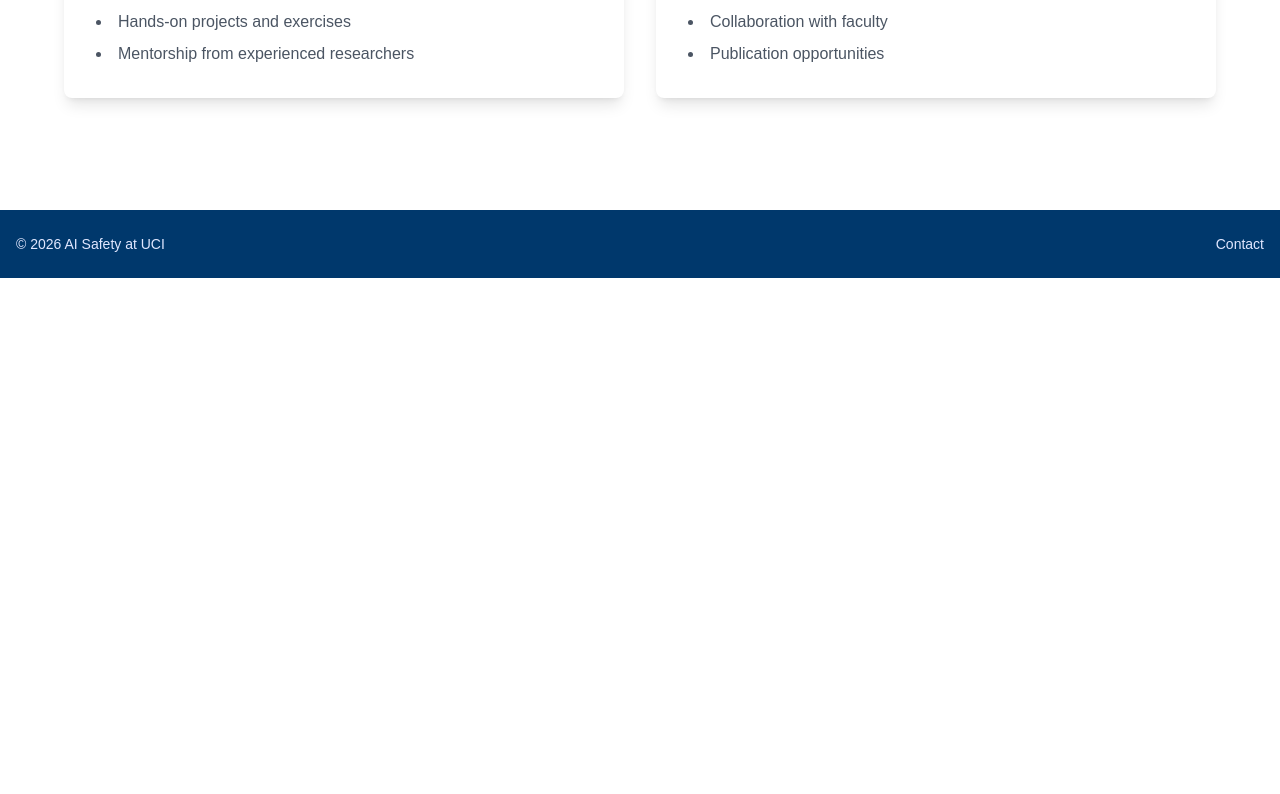
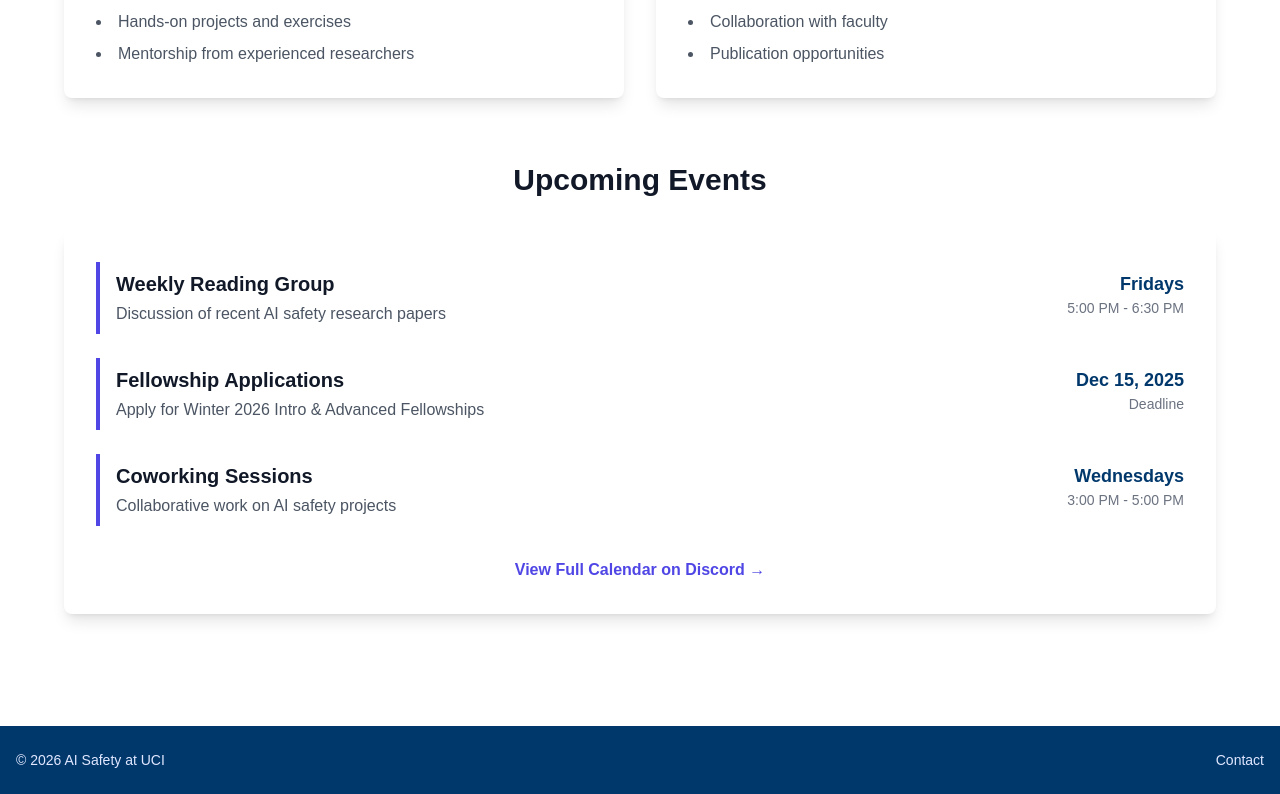
Before and after one commit to viceversa1024/aisafetyuci, a Next.js app: page /aisafetyuci/ in a window 1280 px wide. Shown: the part 1268-2062 px from the top of the page. Before the commit the page ends 1546 px from the top, so only its background shows below. Built offline with nearby package versions, Linux system fonts and the light colour scheme; a web font is replaced by a local one.

Commit message:
Add upcoming events calendar to homepage
Display upcoming events below programs section with:
- Weekly reading group schedule
- Fellowship application deadlines
- Coworking session times
- Link to full calendar on Discord

```diff
--- a/app/page.tsx
+++ b/app/page.tsx
@@ -77,6 +77,65 @@ export default function Home() {
               </div>
             </div>
           </div>
+
+          <div className="mb-12 max-w-6xl mx-auto">
+            <h2 className="text-3xl text-[#00386c] font-semibold text-gray-900 mb-8 text-center mt-16">
+              Upcoming Events
+            </h2>
+            <div className="bg-white rounded-lg shadow-lg p-8">
+              <div className="space-y-6">
+                <div className="border-l-4 border-indigo-600 pl-4 py-2">
+                  <div className="flex justify-between items-start">
+                    <div>
+                      <h3 className="text-xl font-bold text-gray-900">Weekly Reading Group</h3>
+                      <p className="text-gray-600 mt-1">Discussion of recent AI safety research papers</p>
+                    </div>
+                    <div className="text-right">
+                      <p className="text-lg font-semibold text-[#00386c]">Fridays</p>
+                      <p className="text-sm text-gray-500">5:00 PM - 6:30 PM</p>
+                    </div>
+                  </div>
+                </div>
+
+                <div className="border-l-4 border-indigo-600 pl-4 py-2">
+                  <div className="flex justify-between items-start">
+                    <div>
+                      <h3 className="text-xl font-bold text-gray-900">Fellowship Applications</h3>
+                      <p className="text-gray-600 mt-1">Apply for Winter 2026 Intro & Advanced Fellowships</p>
+                    </div>
+                    <div className="text-right">
+                      <p className="text-lg font-semibold text-[#00386c]">Dec 15, 2025</p>
+                      <p className="text-sm text-gray-500">Deadline</p>
+                    </div>
+                  </div>
+                </div>
+
+                <div className="border-l-4 border-indigo-600 pl-4 py-2">
+                  <div className="flex justify-between items-start">
+                    <div>
+                      <h3 className="text-xl font-bold text-gray-900">Coworking Sessions</h3>
+                      <p className="text-gray-600 mt-1">Collaborative work on AI safety projects</p>
+                    </div>
+                    <div className="text-right">
+                      <p className="text-lg font-semibold text-[#00386c]">Wednesdays</p>
+                      <p className="text-sm text-gray-500">3:00 PM - 5:00 PM</p>
+                    </div>
+                  </div>
+                </div>
+              </div>
+
+              <div className="mt-8 text-center">
+                <a
+                  href="https://discord.gg/uENtNdDPPb"
+                  target="_blank"
+                  rel="noopener noreferrer"
+                  className="inline-block text-indigo-600 hover:text-indigo-700 font-semibold"
+                >
+                  View Full Calendar on Discord →
+                </a>
+              </div>
+            </div>
+          </div>
         </div>
       </div>
     </main>
```
